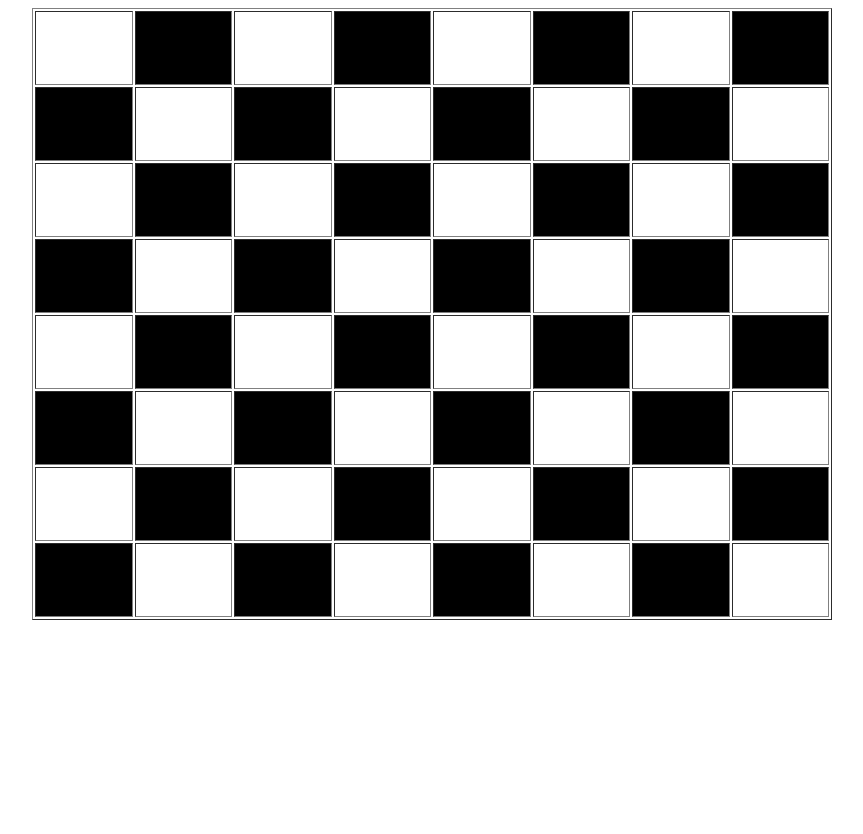
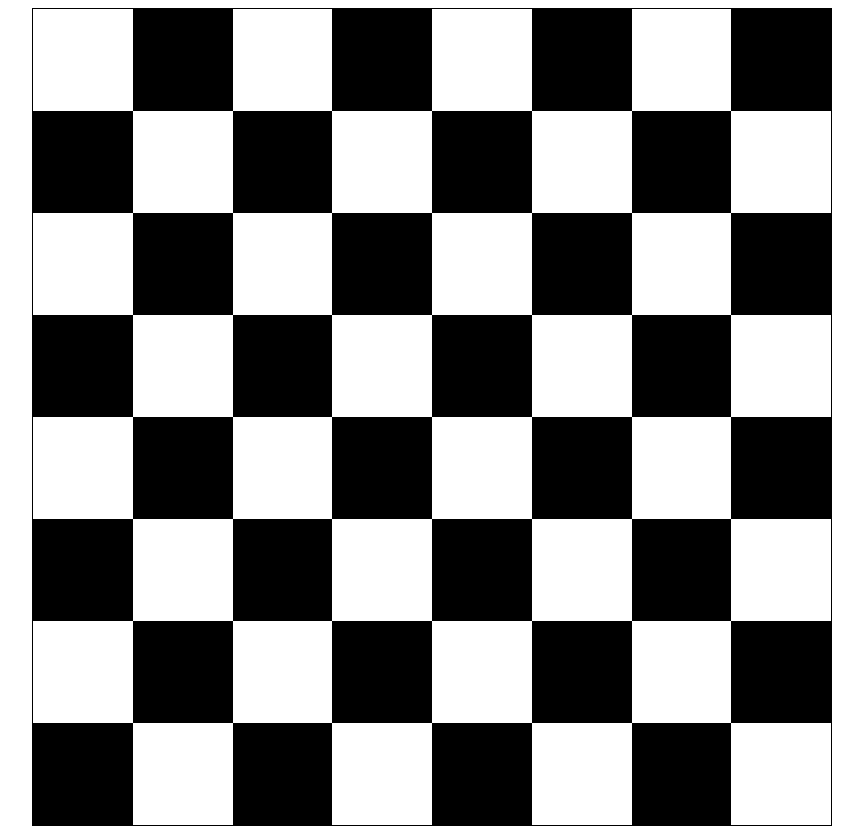
Before and after one commit to taahaYounus/Chess-board, a plain HTML site: page chess board.html in a window 1280 px wide. Shown: the whole page, without its empty margins (208-1071 px from the left). Before the commit the page ends 800 px from the top, so only its background shows below. Drawn offline with Linux system fonts and the light colour scheme.

Commit message:
fix some issues

```diff
--- a/chess board.html
+++ b/chess board.html
@@ -5,11 +5,21 @@
     <meta name="viewport" content="width=device-width, initial-scale=1.0">
     <title>Chess Board Using HTML & CSS</title>
     <style>
+        table{
+            border-collapse: collapse;
+            border: 1px solid black;
+            height: 100px;
 
+        }
+
+        table td{
+            width: 100px;
+            height: 100px;
+        }
     </style>
 </head>
 <body>
-    <table border="1" width="800" height="200" align="center">
+    <table  width="800" height="100" align="center">
         <tr>
             <td width="70" height="70" bgcolor="white"></td>
             <td width="70" height="70" bgcolor="black"></td>
```
